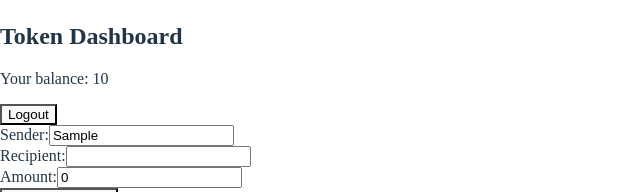
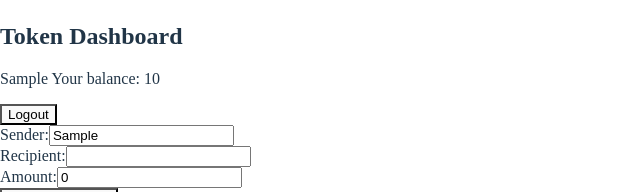
Before and after one commit to lzlptk/dapp-penalty, a React (Vite) app: page /login in a window 1280 px wide. Both pictures are taken after typing "Sample", "Sample123" into the empty fields and a click on the button "Login". Shown: the part 264-456 px from the top of the page, without its empty margins (0-640 px from the left). Built offline with nearby package versions, Linux system fonts and the light colour scheme.

Commit message:
feat: display user name

```diff
--- a/src/features/tokens/components/TokenDashboard.tsx
+++ b/src/features/tokens/components/TokenDashboard.tsx
@@ -38,7 +38,9 @@ const TokenDashboard = () => {
   return (
     <div>
       <h2>Token Dashboard</h2>
-      <p>Your balance: {userBalance}</p>
+      <p>
+        {username} Your balance: {userBalance}
+      </p>
       <button
         type="button"
         onClick={() => dispatch(logout())}
```
